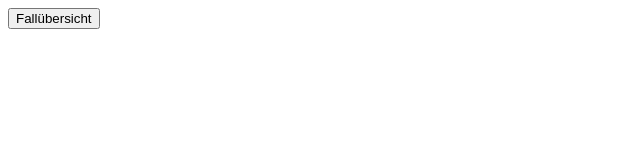
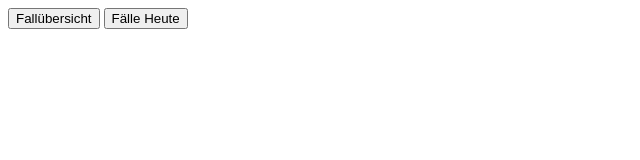
Before and after one commit to sebdau87/SAP-HTML, a plain HTML site: page index.html in a window 1280 px wide. Shown: the whole page, without its empty margins (0-640 px from the left). Drawn offline with Linux system fonts and the light colour scheme.

Commit message:
Update index.html

```diff
--- a/index.html
+++ b/index.html
@@ -8,9 +8,30 @@
 	        var oCase = {operation: "navigation", params: {routingKey: "case", viewType: "list"}};
 	        window.parent.postMessage(oCase, '*')
         }
+
+	    function searchTicketsToday() {
+            const today = new Date().toISOString().split('T')[0]; // Format: YYYY-MM-DD
+
+              const message = {
+        event: "sap.fe.ui.event",
+        payload: {
+          operation: "search",
+          params: {
+            routingKey: "case", // 'case' refers to tickets
+            filters: [
+              {
+                field: "createdOn",
+                operator: "eq",
+                value: today
+              }
+            ]
+          }
+        }
+      };
     </script>
 </head>
 <body>
     <button onclick="openNewCnsCaseList()">Fallübersicht</button>
+<button onclick="searchTicketsToday()">Fälle Heute</button>
 </body>
 </html>
```
